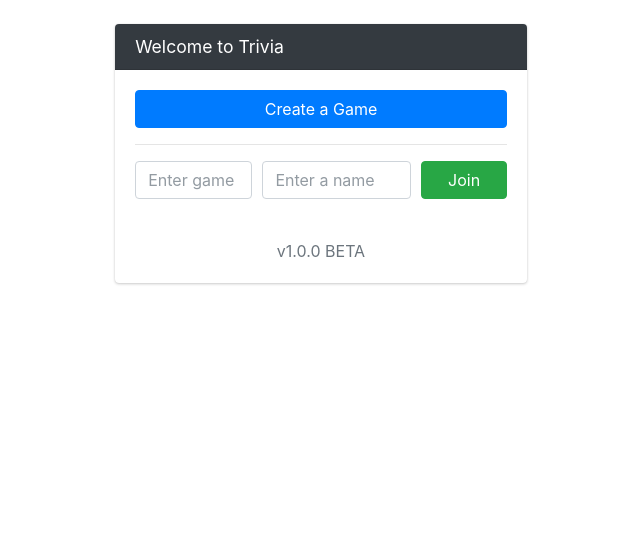
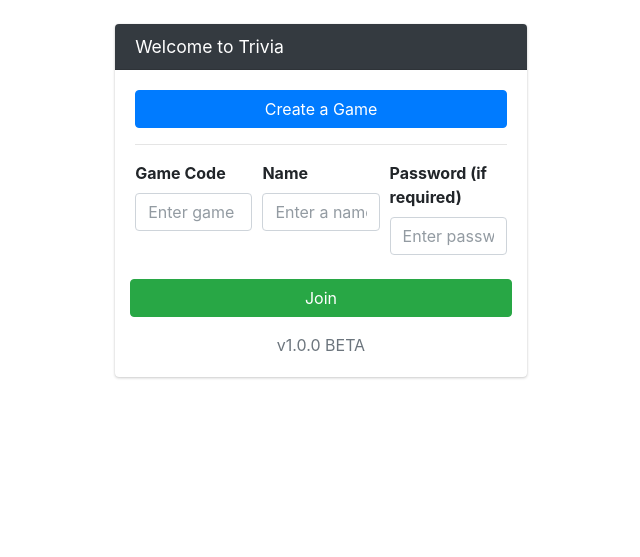
Before and after one commit to scaratozzolo/TriviaWebApp, a Flask app: page / in a window 1280 px wide. Shown: the top 557 px of the page, without its empty margins (319-959 px from the left). Run offline with Flask 2, Linux system fonts and the light colour scheme; some libraries are stand-ins or nearby versions.

Commit message:
added game database and game passwords

```diff
--- a/app/forms.py
+++ b/app/forms.py
@@ -1,8 +1,9 @@
 
 from random import choices
 from flask_wtf import FlaskForm
-from wtforms import StringField, BooleanField, SubmitField, IntegerField, RadioField
+from wtforms import StringField, PasswordField, SubmitField, IntegerField, RadioField
 from wtforms.validators import ValidationError, DataRequired, Email, EqualTo, InputRequired, NumberRange
+from app.models import Game
 
 
 
@@ -11,6 +12,7 @@ class CreateGameForm(FlaskForm):
     provider_select = RadioField("Question provider:", choices=[("open", "Open DB"), ("jep", "Jeopardy"), ("both", "Both")], default="both")
     num_rounds = IntegerField("# of rounds:", validators=[DataRequired(), NumberRange(1, 10)])
     num_questions = IntegerField("# of questions per round:", validators=[DataRequired(), NumberRange(1, 10)])
+    password = PasswordField("Password (optional)")
     submit = SubmitField('Submit')
 
 
@@ -23,20 +25,30 @@ class CreateGameForm(FlaskForm):
 
 class JoinGameForm(FlaskForm):
 
-    game_code = StringField(validators=[DataRequired()])
-    user_name = StringField(validators=[DataRequired()])
+    game_code = StringField("Game Code", validators=[DataRequired()])
+    password = PasswordField("Password (if required)")
+    user_name = StringField("Name", validators=[DataRequired()])
     submit = SubmitField('Join')
 
     def validate_game_code(self, game_code):
-        # TODO check if game_code exists
-        valid = False
 
-        # temp to test
-        if len(game_code.data) == 6:
-            valid = True
+        game = Game.query.filter_by(game_code=game_code.data).first()
 
-        if not valid:
-            raise ValidationError('Invlaid game code!')
+        if game is None:
+            raise ValidationError('Invalid game code!')
+
+
+    def get_game_code(self):
+        return self.game_code
+
+    def validate_password(self, password):
+
+        game = Game.query.filter_by(game_code=self.get_game_code().data).first()
+
+        print(game.password)
+
+        if not game.check_password(password.data):
+            raise ValidationError('Password')
 
 
     def validate_user_name(self, user_name):
--- a/app/routes.py
+++ b/app/routes.py
@@ -3,7 +3,8 @@ from flask_login import login_user, logout_user, current_user, login_required
 from app.forms import JoinGameForm, CreateGameForm
 from app.users import User
 from app.helpers import generate_game, generate_round
-from app import app, socketio
+from app.models import Game
+from app import app, db
 import string
 import random
 
@@ -14,6 +15,7 @@ def index():
     if current_user.is_authenticated:
         return redirect(f"/game/{session['join_game_data']['game_code']}")
 
+    # print(Game.query.all())
 
     form = JoinGameForm()
 
@@ -54,6 +56,10 @@ def create_game():
 
         session["scores"] = {}
 
+        new_game = Game(game_code=game_code, password=form.password.data)
+
+        db.session.add(new_game)
+        db.session.commit()
 
         return redirect(f"/game/{game_code}/host")
         # return session["create_game_data"]
@@ -84,6 +90,31 @@ def play_game(game_code):
 
 
 
+@app.route("/endgame/<game_code>")
+def end_game(game_code):
+
+    game = Game.query.filter_by(game_code=game_code).first()
+
+    db.session.delete(game)
+    db.session.commit()
+
+    session.pop("join_game_data", None)
+    session.pop("create_game_data", None)
+    session.pop("game_questions", None)
+
+    return redirect("/")
+
+
+@app.route("/leavegame/<game_code>")
+def leave_game(game_code):
+
+    session.pop("join_game_data", None)
+    session.pop("create_game_data", None)
+    session.pop("game_questions", None)
+
+    return redirect("/")
+
+
 # for testing purposes
 @app.route("/clearsession")
 def clearsession():
--- a/app/templates/index.html
+++ b/app/templates/index.html
@@ -26,6 +26,7 @@
 
                             {% if form.game_code.errors %}
 
+                                {{ form.game_code.label }}
                                 {{ form.game_code(class="form-control is-invalid", placeholder="Enter game code", autocomplete="off") }}<br>
                                 {% for error in form.game_code.errors %}
                                 <span style="color: red;">[{{ error }}]</span>
@@ -33,15 +34,18 @@
 
                             {% else %}
 
+                                {{ form.game_code.label }}
                                 {{ form.game_code(class="form-control", placeholder="Enter game code", autocomplete="off") }}<br>
 
                             {% endif %}
 
+
                         </div>
-                        <div class="col-sm-5">
+                        <div class="col-sm-4">
 
                             {% if form.user_name.errors %}
 
+                                {{ form.user_name.label }}
                                 {{ form.user_name(class="form-control is-invalid", placeholder="Enter a name", autocomplete="off") }}<br>
                                 {% for error in form.user_name.errors %}
                                 <span style="color: red;">[{{ error }}]</span>
@@ -49,17 +53,43 @@
 
                             {% else %}
 
+                                {{ form.user_name.label }}
                                 {{ form.user_name(class="form-control", placeholder="Enter a name", autocomplete="off") }}<br>
 
                             {% endif %}
 
-                        </div>
-                        <div class="col-sm-3">
 
-                            {{ form.submit(class="btn btn-success btn-block") }}
 
                         </div>
+                        <div class="col-sm-4">
+
+
+                            {% if form.password.errors %}
+
+                                {{ form.password.label }}
+                                {{ form.password(class="form-control is-invalid", placeholder="Enter password", autocomplete="off") }}<br>
+                                {% for error in form.password.errors %}
+                                <span style="color: red;">[{{ error }}]</span>
+                                {% endfor %}
+
+                            {% else %}
+
+                                {{ form.password.label }}
+                                {{ form.password(class="form-control", placeholder="Enter password", autocomplete="off") }}<br>
+
+                            {% endif %}
+
+
+                        </div>
+
                     </div>
+
+                    <div class="form-row">
+
+                        {{ form.submit(class="btn btn-success btn-block") }}
+
+                    </div>
+
                 </form>
             </div>
 
--- a/requirements.txt
+++ b/requirements.txt
@@ -3,5 +3,6 @@ Flask-WTF
 flask-socketio
 flask-login
 Flask-Session
+Flask-SQLAlchemy
 eventlet==0.30.2
 requests
```
Also changed, not shown: app/__init__.py (+7 -1 lines), app/models.py (added, +14 -0 lines), app/socket_events.py (+19 -0 lines), app/templates/create.html (+4 -3 lines), app/templates/host_dash.html (+8 -1 lines), app/templates/play_game.html (+17 -1 lines).
